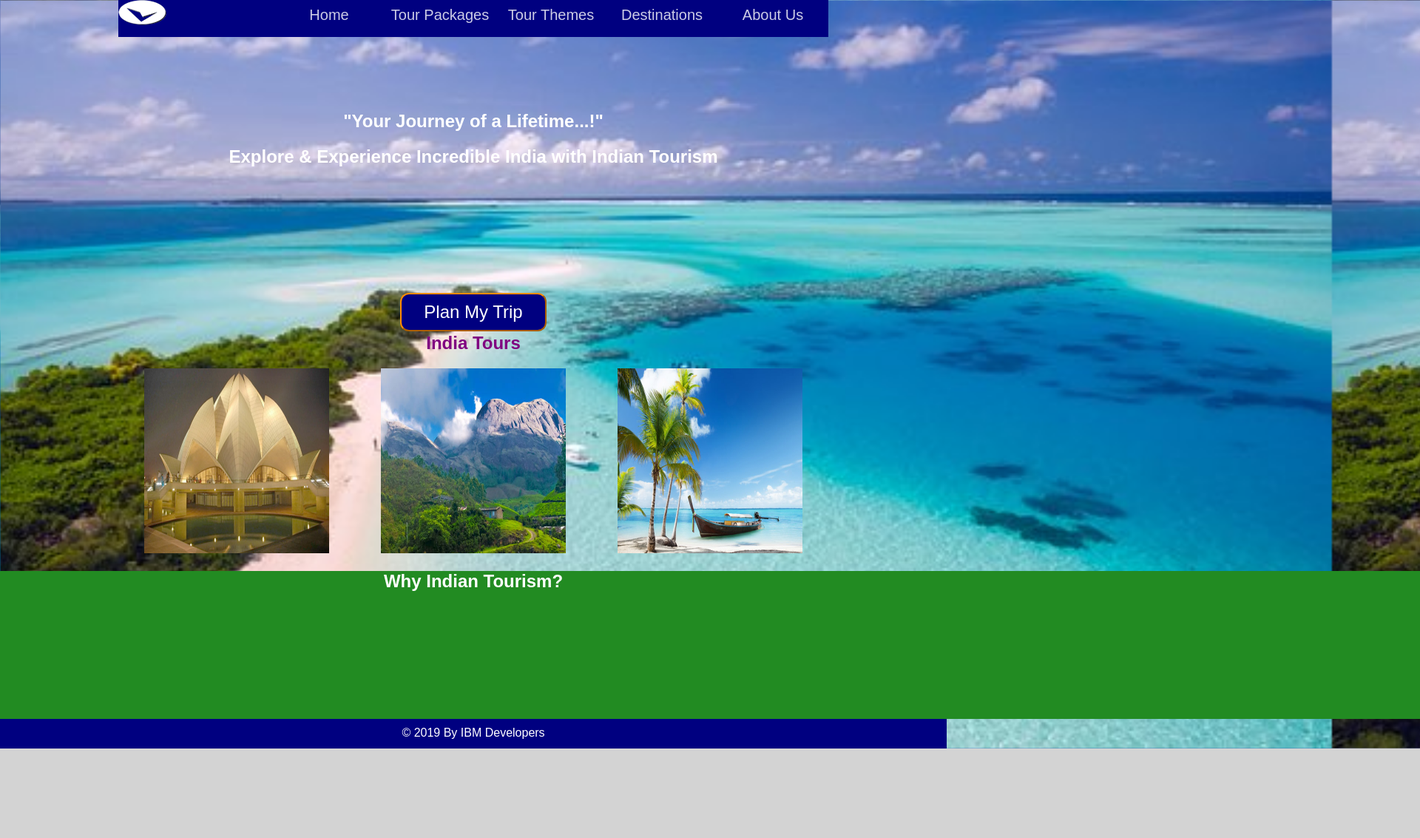
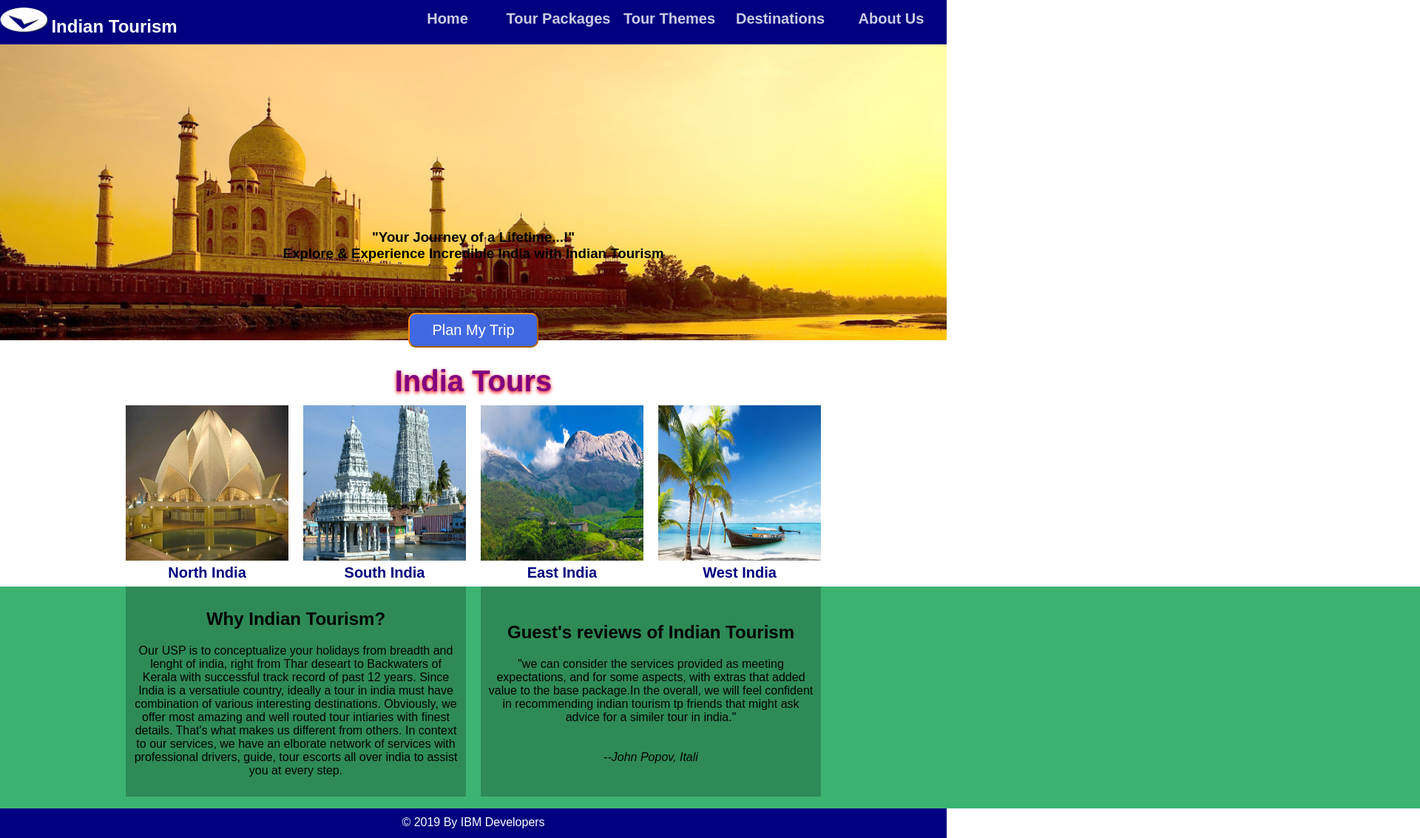
Before and after one commit to madhurih/http-2st-assignment, a plain HTML site: page index.html in a window 1280 px wide. Shown: the top 1133 px of the page at 74% size, 1920 px wide, since content can reach past the window. Before the commit the page ends 1012 px from the top, so only its background shows below. Drawn offline with Linux system fonts and the light colour scheme.

Commit message:
finalized changes

```diff
--- a/css/main.css
+++ b/css/main.css
@@ -1,21 +1,29 @@
 body{
   margin: 0px;
   padding: 0px;
-  background: url(../img/background.jpg);
+  background-color: #FFFFFF;
   background-size: cover;
-  background-color: lightgray;
-  background-size: cover;
-  font-family: arial;
+  font-family: sans-serif;
   overflow-x:hidden;
   }
 header{
+  font-weight: bold;
   background: navy;
-  height: 50px;
+  height: 60px;
   margin: 0px;
+  margin-bottom: 0px;
 }
 
   #left-nav{
     float: left;
+    margin-top: 10px;
+  }
+
+  .logo-brand{
+    text-decoration: none;
+    color: white;
+    font-weight: bold;
+    font-size: 24px;
   }
 
 ul{
@@ -31,7 +39,7 @@ ul li{
   height: 40px;
   background-color: navy;
   opacity: .8;
-  line-height: 40px;
+  line-height: 50px;
   text-align: center;
   font-size: 20px;
 }
@@ -49,46 +57,71 @@ ul li ul li{
 ul li:hover ul li{
   display: block;
 }
-section{
-  height: 200px;
+.backimg{
+  background: url(../img/head.jpg);
+  background-size: cover;
+  height: 400px;
+}
+.content{
   text-align: center;
-  margin-top: 100px;
-  color: white;
+  color: black;
+  margin-top: 250px;
 }
-/*.menu{
-  ackground-color: white;
-  padding: 0 3000px;
-  margin: 0 -3000px;
-  height: 300px;
-  padding: 0px;
-}*/
 
 input{
-  margin-top: 150px;
-  background-color: navy;
+  background-color: royalblue;
   border: 5;
   border-color: darkorange;
   padding: 10px 30px;
   text-align: center;
   color: white;
-  font-size: 24px;
+  font-size: 20px;
   display: inline-block;
-  border-radius: 12px;
+  border-radius: 10px;
+  margin-top: 50px;
+}
+section{
+  text-align: center;
+}
+.menu{
+  height: 300px;
+  margin-top: 0px;
 }
 .menu h2{
   color: purple;
+  text-shadow: 0px 2px 5px red;
+  font-size: 40px;
+  font-weight: bold;
+  margin-bottom: 10px;
 }
 .menu img{
-  height: 250px;
-  width: 250px;
+  height: 210px;
+  width: 220px;
+}
+.menu a{
+  text-decoration: none;
+  font-weight: bold;
+  font-size: 20px;
+  color: navy;
+}
+.summary{
+  height:300px;
+  background-color: mediumseagreen;
+  padding: 0 3000px;
+  margin: 0 -3000px;
+  box-sizing: border-box;
+}
+.column{
+  background: seagreen;
+  display:table-cell;
+  padding: 10px;
+  width: 50%;
+  text-align: center;
+  vertical-align: middle;
+  border-right: 10px solid mediumseagreen;
+  border-left: 10px solid mediumseagreen;
 }
 
-.summary{
-  height:200px;
-  background-color: forestgreen;
-  padding: 0 3000px;
-  margin: 0 -3000px;
-}
 footer{
   clear: both;
   height: 20px;
--- a/index.html
+++ b/index.html
@@ -2,16 +2,17 @@
 <html>
 <head>
   <meta charset="utf-8">
+  <meta name="view" content="width=device-width, initial-scale=1, user-scalable=no">
   <title>Indian Tourism</title>
   <link rel="stylesheet" href="css/main.css">
   <link rel="stylesheet" type="text/css" href="css/960_12_col.css">
 </head>
 
 <body>
-  <div class="wrap container_12">
   <header>
     <div id="left-nav">
       <img src="img/logo.png">
+      <a class="logo-brand" href="#" title="Indian Tourism">Indian Tourism</a>
     </div>
 
   <ul>
@@ -51,37 +52,54 @@
   </ul>
 </header>
 
-<section>
-  <h1>"Your Journey of a Lifetime...!"</h1>
-  <h2>Explore &amp; Experience Incredible India with Indian Tourism</h2>
+<section class="backimg">
+  <div class="wrap container_12">
+    <section class="content">
+      <h1>"Your Journey of a Lifetime...!"<br>Explore &amp; Experience Incredible India with Indian Tourism</h1>
       <form action="" method="get">
         <input type="submit" value="Plan My Trip">
       </form>
     </section>
+  </div>
+</section>
 
+<div class="wrap container_12">
   <section class="menu">
     <h2>India Tours</h2>
-    <div class="grid_4">
-      <a href="#"><img src="img/northindia-state.jpg"></a>
+      <div class="grid_3">
+        <a href="#"><img src="img/northindia-state.jpg" alt="NorthIndia"></a>
+        <a href="#">North India</a>
       </div>
-    <div class="grid_4">
-      <a href="#"><img src="img/eastindia-state.jpg"></a>
+      <div class="grid_3">
+        <a href="#"><img src="img/southindia-state.png" alt="southIndia"></a>
+        <a href="#">South India</a>
       </div>
-    <div class="grid_4">
-      <a href="#"><img src="img/westindia-state.jpg"></a>
+      <div class="grid_3">
+        <a href="#"><img src="img/eastindia-state.jpg" alt="EastIndia"></a>
+        <a href="#">East India</a>
       </div>
+      <div class="grid_3">
+        <a href="#"><img src="img/westindia-state.jpg" alt="WestIndia"></a>
+        <a href="#">West India</a>
       </div>
   </section>
 
   <section class="summary">
+    <div class="row">
+      <div class="column">
         <h2>Why Indian Tourism?</h2>
-  <article>
-
-  </article>
+        <p>Our USP is to conceptualize your holidays from breadth and lenght of india, right from Thar deseart to Backwaters of Kerala with successful track record of past 12 years. Since India is a versatiule country, ideally a tour in india must have combination of various interesting destinations. Obviously, we offer most amazing and well routed tour intiaries with finest details. That's what makes us different from others. In context to our services, we have an elborate network of services with professional drivers, guide, tour escorts all over india to assist you at every step.
+        </p>
+      </div>
+      <div class="column">
+        <h2>Guest's reviews of Indian Tourism</h2>
+        <p>"we can consider the services provided as meeting expectations, and for some aspects, with extras that added value to the base package.In the overall, we will feel confident in recommending indian tourism tp friends that might ask advice for a similer tour in india."<br><br><br> <i>--John Popov, Itali</i></p>
+      </div>
+    </div>
   </section>
+</div>
 <footer>
   &copy 2019 By IBM Developers
 </footer>
-</div>
 </body>
 </html>
```
Also changed, not shown: img/head.jpg (added), img/southindia-state.jpg (deleted), img/southindia-state.png (added). Lines whose indentation alone changed are shown as unchanged.
